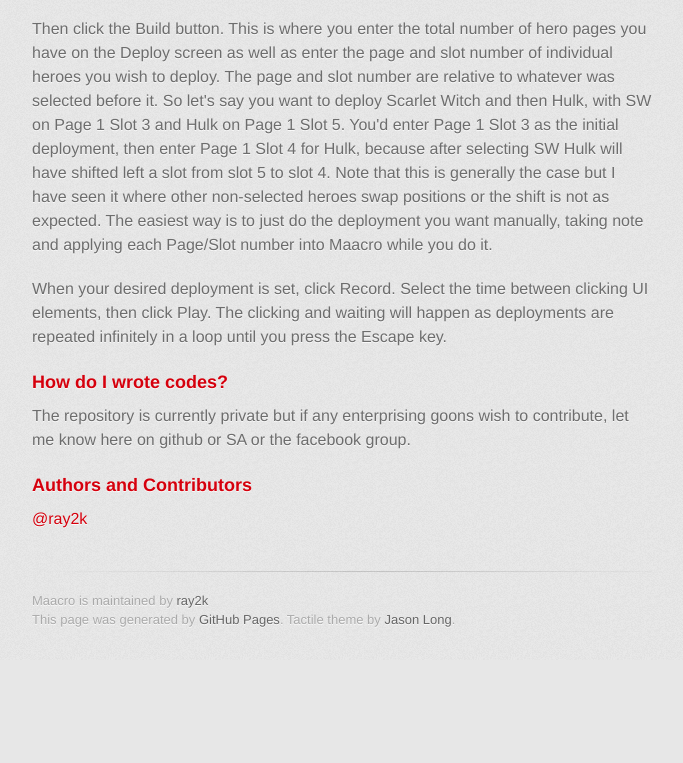
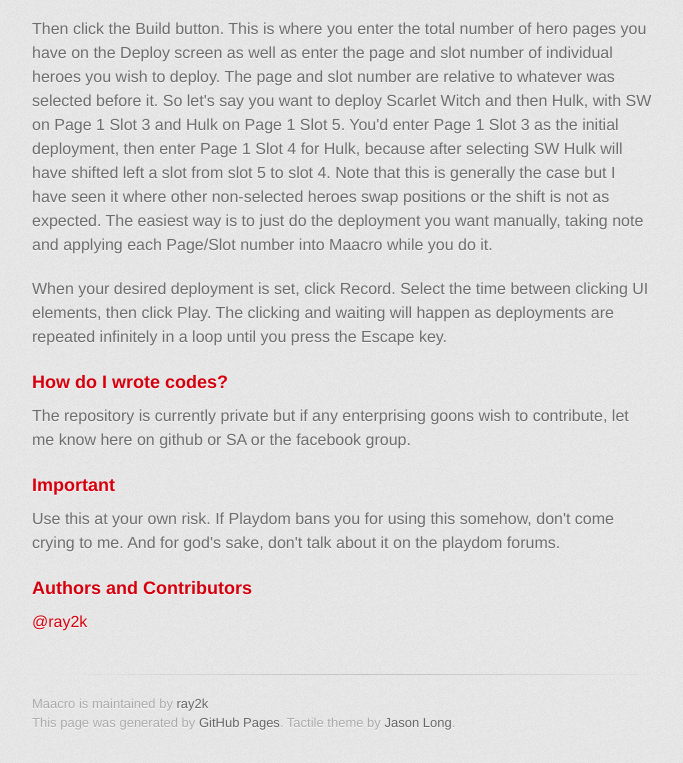
Before and after one commit to ray2k/Maacro, a plain HTML site: page index.html in a window 1280 px wide. Shown: the part 604-1367 px from the top of the page, without its empty margins (298-981 px from the left). Before the commit the page ends 1264 px from the top, so only its background shows below. Drawn offline with Linux system fonts and the light colour scheme; a web font is replaced by a local one.

Commit message:
Update index.html

```diff
--- a/index.html
+++ b/index.html
@@ -47,6 +47,9 @@
 
 <p>The repository is currently private but if any enterprising goons wish to contribute, let me know here on github or SA or the facebook group.</p>
 
+<h3>Important</h3>
+<p>Use this at your own risk. If Playdom bans you for using this somehow, don't come crying to me. And for god's sake, don't talk about it on the playdom forums.</p>
+
 <h3>Authors and Contributors</h3>
 
 <p><a href="https://github.com/ray2k" class="user-mention">@ray2k</a></p>
```
